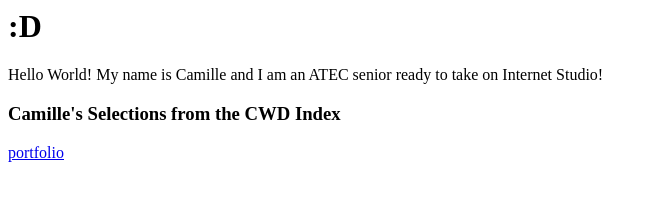
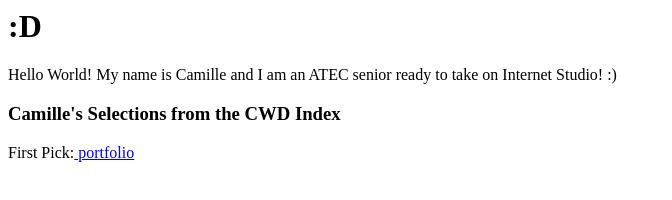
Before and after one commit to not-camellias/hello-world, a plain HTML site: page index.html in a window 1280 px wide. Shown: the whole page, without its empty margins (0-672 px from the left). Drawn offline with Linux system fonts and the light colour scheme.

Commit message:
added more text

```diff
--- a/index.html
+++ b/index.html
@@ -6,9 +6,9 @@
 
   <body>
     <h1>:D</h1>
-    <p>Hello World! My name is Camille and I am an ATEC senior ready to take on Internet Studio!  </p>
+    <p>Hello World! My name is Camille and I am an ATEC senior ready to take on Internet Studio! :) </p>
     <h3>Camille's Selections from the CWD Index </h3>
-    <p> <a href = "https://www.camelliasgrace.com/"> portfolio </a>
+    <p> First Pick:<a href = "https://www.camelliasgrace.com/"> portfolio </a>
     </p>
   </body>
 
```
